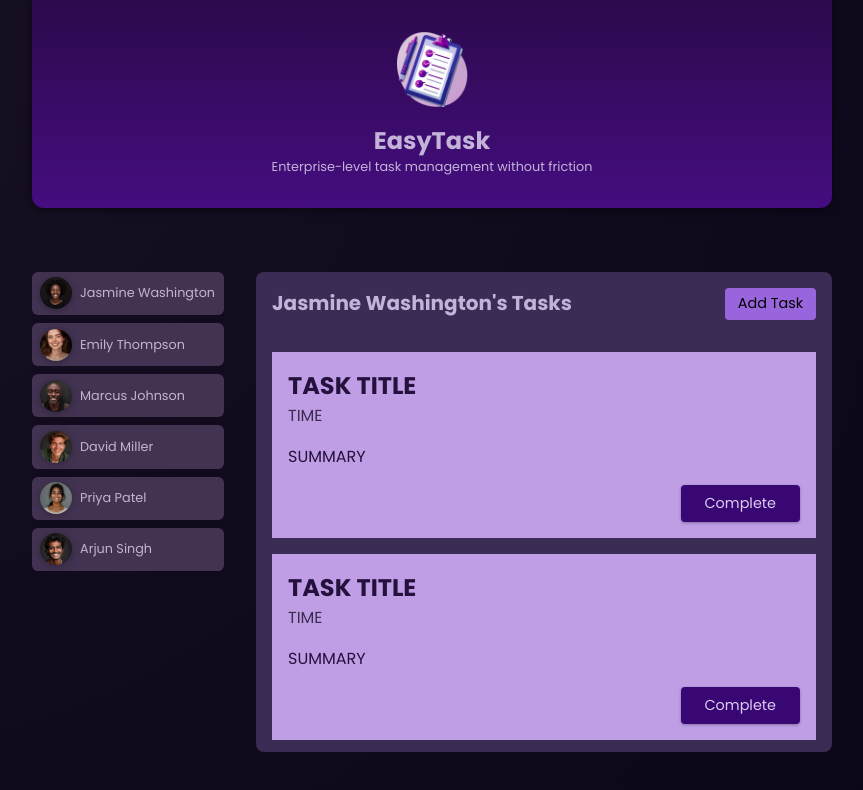
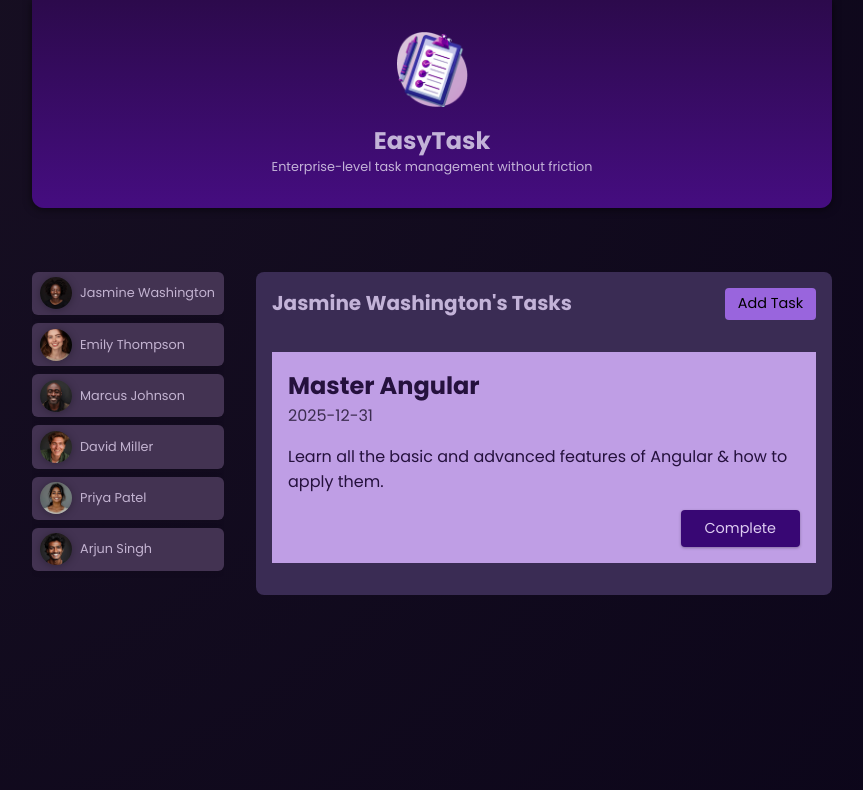
Before and after one commit to Shaban-Eissa/Angular-Complete-Guide, an Angular app in the folder 02-essentials/: page / in a window 1280 px wide. Both pictures are taken after a click on the button "Jasmine Washington". Shown: the top 790 px of the page, without its empty margins (208-1071 px from the left). Built offline with nearby package versions, Linux system fonts and the light colour scheme.

Commit message:
refactor: Update task and user components to use typed models

```diff
--- a/02-essentials/src/app/app.component.html
+++ b/02-essentials/src/app/app.component.html
@@ -9,8 +9,8 @@
     }
   </ul>
 
-  @if(selectedUser) {
-  <app-tasks [name]="selectedUser.name" />
+  @if (selectedUser) {
+  <app-tasks [userId]="selectedUser.id" [name]="selectedUser.name" />
   } @else {
   <p id="fallback">Select a user to see their tasks</p>
   }
--- a/02-essentials/src/app/tasks/task/task.component.html
+++ b/02-essentials/src/app/tasks/task/task.component.html
@@ -1,7 +1,7 @@
 <article>
-  <h2>TASK TITLE</h2>
-  <time>TIME</time>
-  <p>SUMMARY</p>
+  <h2>{{ task.title }}</h2>
+  <time>{{ task.dueDate }}</time>
+  <p>{{ task.summary }}</p>
   <p class="actions">
     <button>Complete</button>
   </p>
--- a/02-essentials/src/app/tasks/tasks.component.html
+++ b/02-essentials/src/app/tasks/tasks.component.html
@@ -7,14 +7,10 @@
   </header>
 
   <ul>
+    @for (task of selectedUserTasks; track task.id) {
     <li>
-      <app-task />
+      <app-task [task]="task" />
     </li>
-    <li>
-      <app-task />
-    </li>
-    <li>
-      <app-task />
-    </li>
+    }
   </ul>
 </section>
--- a/02-essentials/src/app/tasks/tasks.component.ts
+++ b/02-essentials/src/app/tasks/tasks.component.ts
@@ -1,5 +1,5 @@
 import { Component, Input } from '@angular/core';
-import { TaskComponent } from "./task/task.component";
+import { TaskComponent } from './task/task.component';
 
 @Component({
   selector: 'app-tasks',
@@ -9,6 +9,35 @@
   styleUrl: './tasks.component.css',
 })
 export class TasksComponent {
-  @Input()
-  name?: string;
+  @Input({ required: true }) userId!: string;
+  @Input({ required: true }) name!: string;
+  tasks = [
+    {
+      id: 't1',
+      userId: 'u1',
+      title: 'Master Angular',
+      summary:
+        'Learn all the basic and advanced features of Angular & how to apply them.',
+      dueDate: '2025-12-31',
+    },
+    {
+      id: 't2',
+      userId: 'u3',
+      title: 'Build first prototype',
+      summary: 'Build a first prototype of the online shop website',
+      dueDate: '2024-05-31',
+    },
+    {
+      id: 't3',
+      userId: 'u3',
+      title: 'Prepare issue template',
+      summary:
+        'Prepare and describe an issue template which will help with project management',
+      dueDate: '2024-06-15',
+    },
+  ];
+
+  get selectedUserTasks() {
+    return this.tasks.filter((task) => task.userId === this.userId);
+  }
 }
--- a/02-essentials/src/app/user/user.component.ts
+++ b/02-essentials/src/app/user/user.component.ts
@@ -1,10 +1,6 @@
 import { Component, EventEmitter, Input, Output } from '@angular/core';
 
-interface User {
-  id: string;
-  name: string;
-  avatar: string;
-}
+import { type User } from './user.model';
 
 @Component({
   selector: 'app-user',
--- /dev/null
+++ b/02-essentials/src/app/user/user.model.ts
@@ -0,0 +1,5 @@
+export interface User {
+  id: string;
+  name: string;
+  avatar: string;
+}
```
Also changed, not shown: 02-essentials/src/app/tasks/task/task.component.ts (+5 -3 lines), 02-essentials/src/app/tasks/task/task.model.ts (added, +7 -0 lines).
